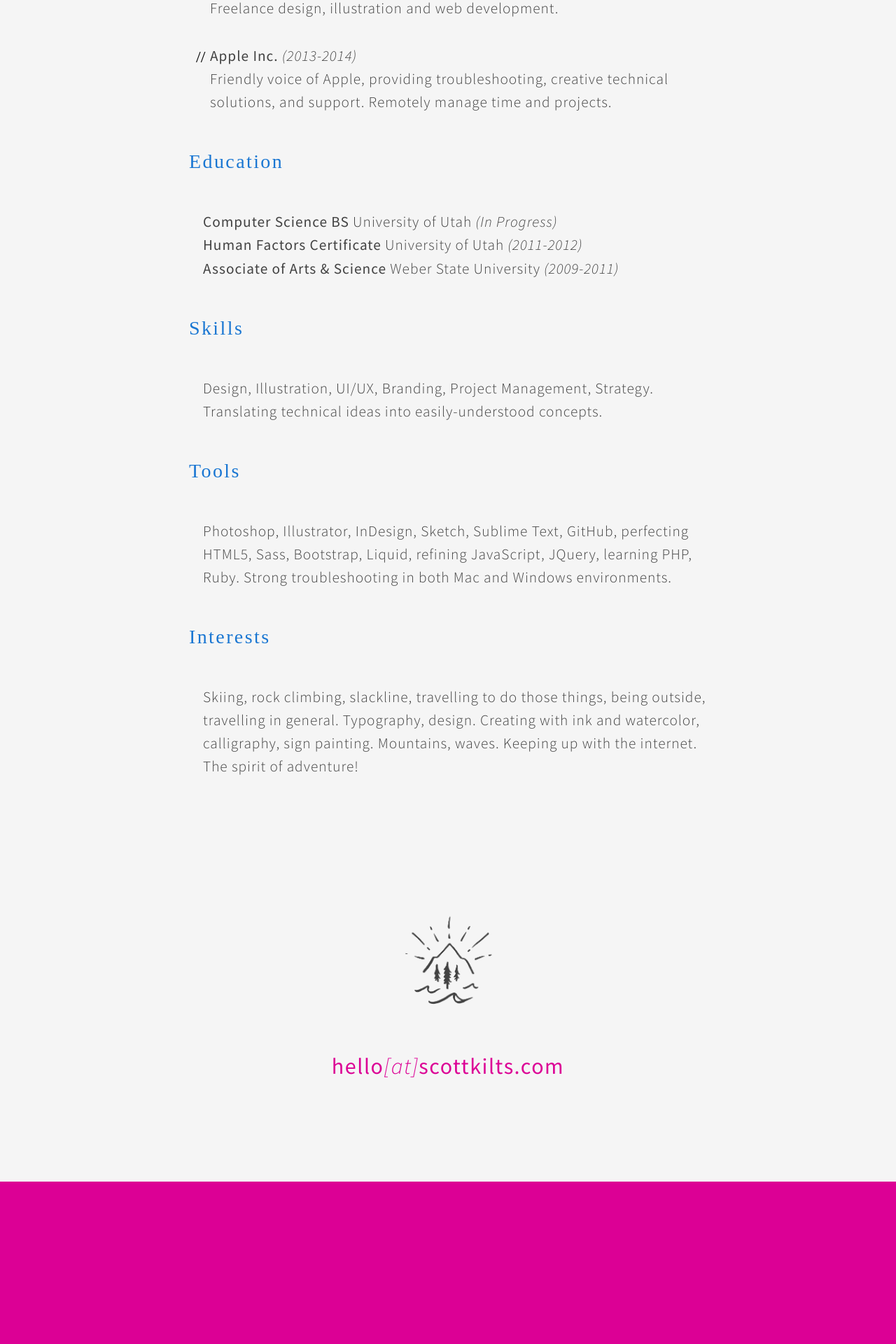
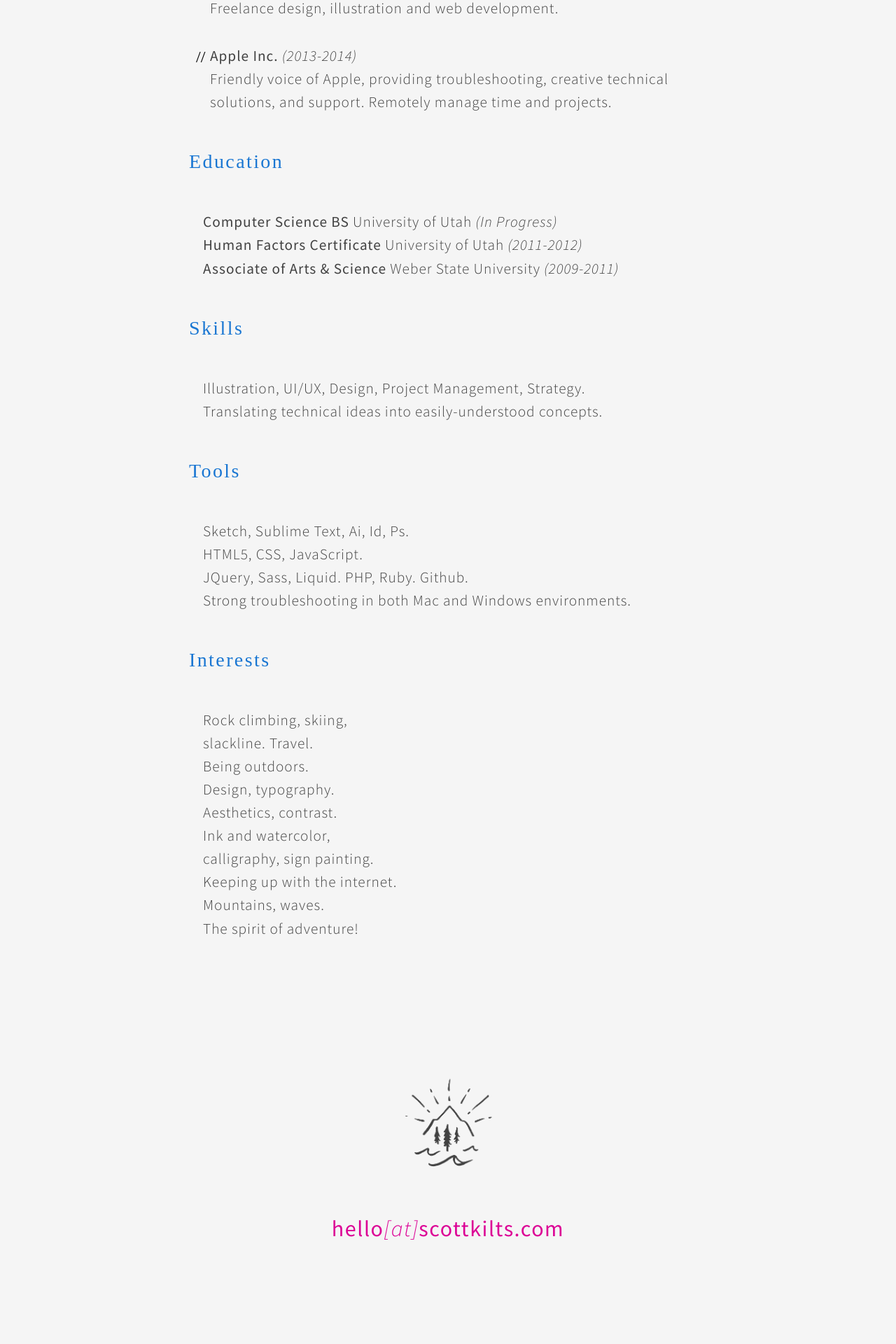
Before and after one commit to sjkilts/sjkilts.github.iold, a Jekyll site: the page built from _pages/resume/index.md, in a window 1280 px wide. Shown: the part 1049-2969 px from the top of the page at 70% size. Built offline with Jekyll 4.4.1, drawn with Linux system fonts in a browser that asks for light colours; some web fonts are replaced; before the commit the page ends 2737 px from its top, so only the background shows below that.

Commit message:
/resume #skills #tools #interests updates & styles

```diff
--- a/_pages/resume/index.md
+++ b/_pages/resume/index.md
@@ -32,12 +32,27 @@ Friendly voice of Apple, providing troubleshooting, creative technical solutions
 
 # Skills
 
-Design, Illustration, UI/UX, Branding, Project Management, Strategy. Translating technical ideas into easily-understood concepts.
+Illustration, UI/UX, Design, Project Management, Strategy.
+Translating technical ideas into easily-understood concepts.
 
 # Tools
 
-Photoshop, Illustrator, InDesign, Sketch, Sublime Text, GitHub, perfecting HTML5, Sass, Bootstrap, Liquid, refining JavaScript, JQuery, learning PHP, Ruby. Strong troubleshooting in both Mac and Windows environments.
+Sketch, Sublime Text, Ai, Id, Ps.
+HTML5, CSS, JavaScript.
+JQuery, Sass, Liquid.
+PHP, Ruby.
+Github.
+Strong troubleshooting in both Mac and Windows environments.
 
 # Interests
 
-Skiing, rock climbing, slackline, travelling to do those things, being outside, travelling in general. Typography, design. Creating with ink and watercolor, calligraphy, sign painting. Mountains, waves. Keeping up with the internet. The spirit of adventure!
+Rock climbing, skiing,
+    slackline. Travel.
+		Being outdoors.
+			Design, typography.
+				Aesthetics, contrast.
+					Ink and watercolor,
+						calligraphy, sign painting.
+							Keeping up with the internet.
+								Mountains, waves.
+									The spirit of adventure!
--- a/_sass/resume.scss
+++ b/_sass/resume.scss
@@ -71,7 +71,7 @@
 	.resume {
 		& ul {
 			& li p {
-				margin-right: 20px;
+				margin-right: 25px;
 			}
 		}
 	}
```
